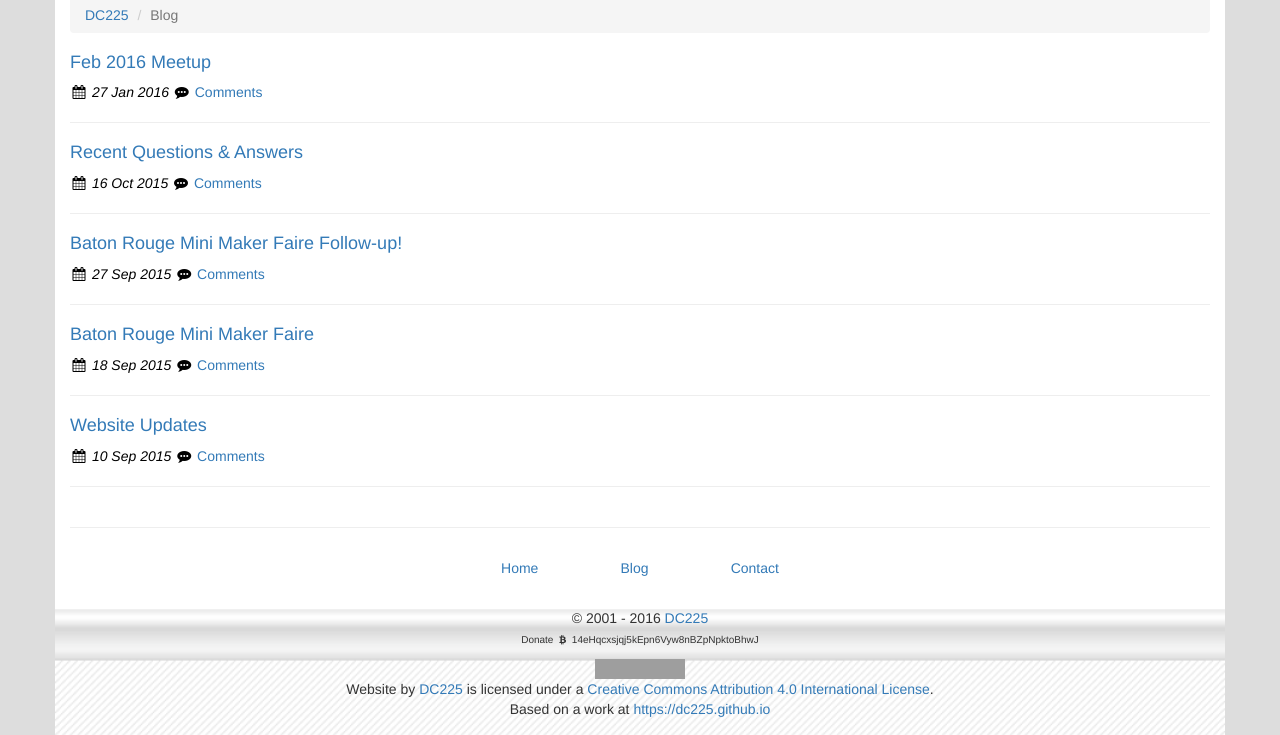
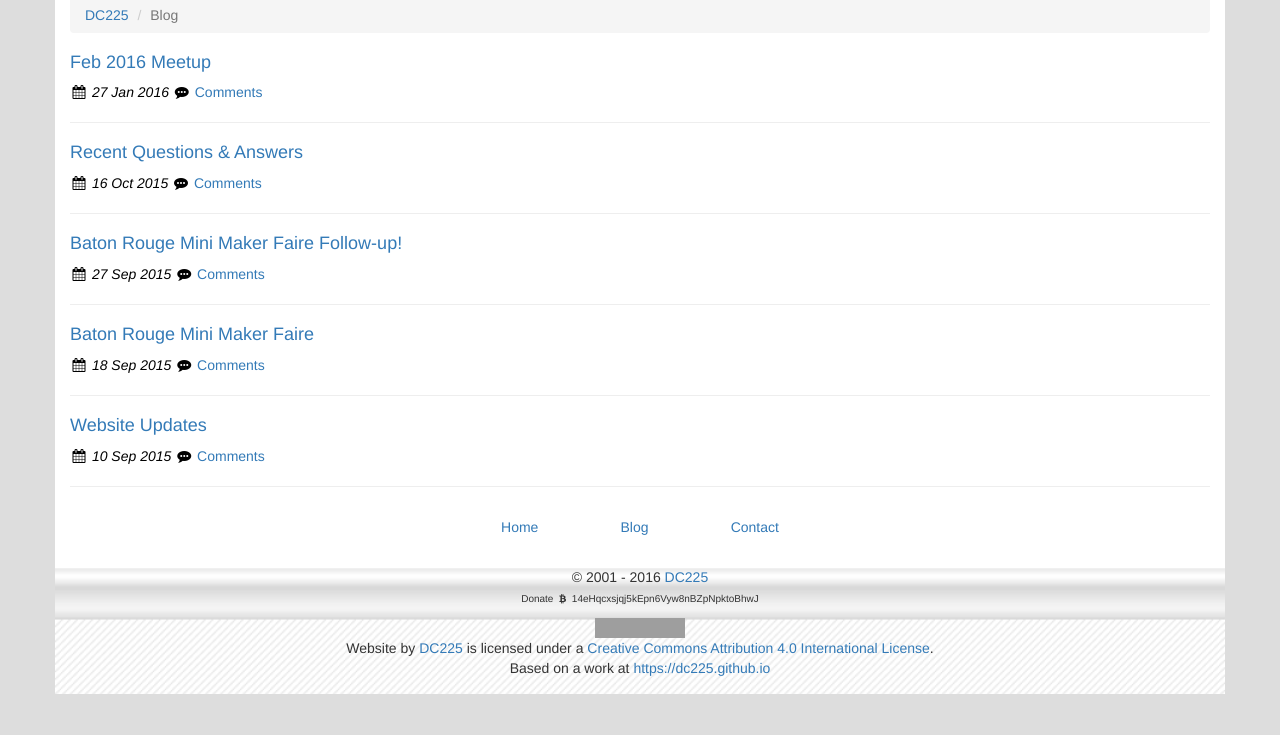
Before and after one commit to dc225/dc225.github.io, a Jekyll site: the page built from blog/index.html, in a window 1280 px wide. Shown: the part 320-1055 px from the top of the page. Built offline with Jekyll 4.4.1, drawn with Linux system fonts in a browser that asks for light colours; nearby versions of some CDN libraries; comment, search, counter and statistics services are not loaded; after the commit the page ends 1014 px from its top, so only the background shows below that; grey boxes are pictures that could not be loaded.

Commit message:
no soup for you

```diff
--- a/_includes/footer.html
+++ b/_includes/footer.html
@@ -1,7 +1,3 @@
-</div>
-
-<div class="col-xs-12">
-  <hr />
 </div>
 
 <div class="col-md-offset-4 col-md-4">
```
